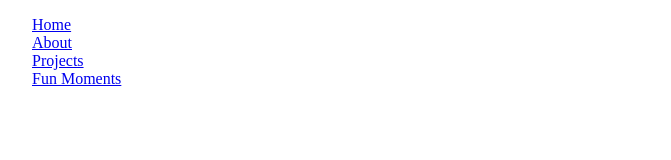
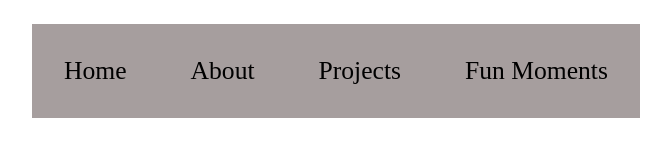
Before and after one commit to enm-lab/portfolio, a plain HTML site: page index.html in a window 1280 px wide. Shown: the whole page, without its empty margins (16-687 px from the left). Drawn offline with Linux system fonts and the light colour scheme; files that its build step writes are made by us from their sources.

Commit message:
added styled navigation bar

```diff
--- a/index.html
+++ b/index.html
@@ -5,7 +5,7 @@
     <meta name="viewport" content="width=device-width, initial-scale=1.0">
     <meta http-equiv="X-UA-Compatible" content="ie=edge">
     <title>Portfolio Landing Page</title>
-    <link href="css/styles.css" rel="stylesheet" type="text/css">
+    <link href="styles.css" rel="stylesheet" type="text/css">
 </head>
 <body>
     <div class="topnav">
--- a/styles.css
+++ b/styles.css
@@ -0,0 +1,15 @@
+.topnav {
+    width:100%;
+    margin:0px;
+    overflow: hidden;
+    padding:0px;
+
+}
+.topnav a {
+    text-decoration: none;
+    font-size: 1.6rem;
+    color: black;
+    background-color: rgba(146, 137, 137, 0.815);
+    display: block;
+    float: left;
+    padding:2rem ;}
```
